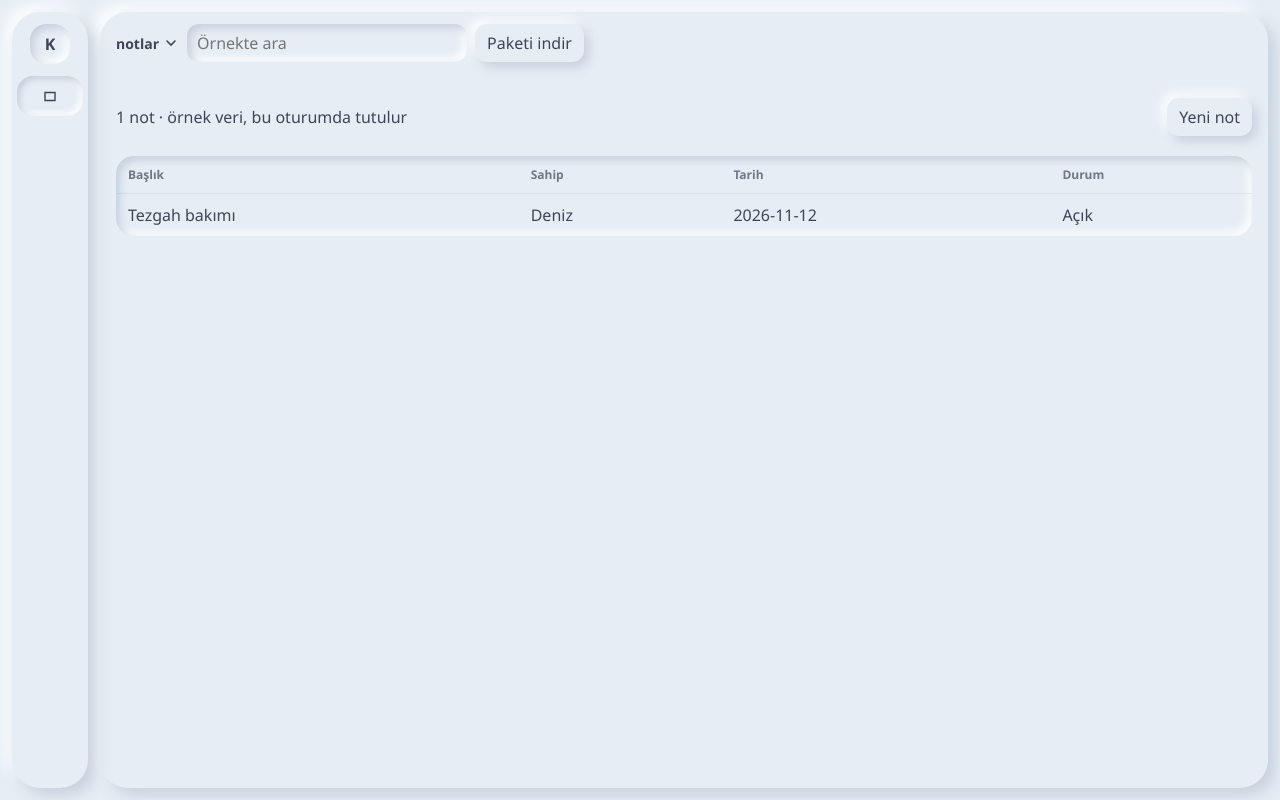
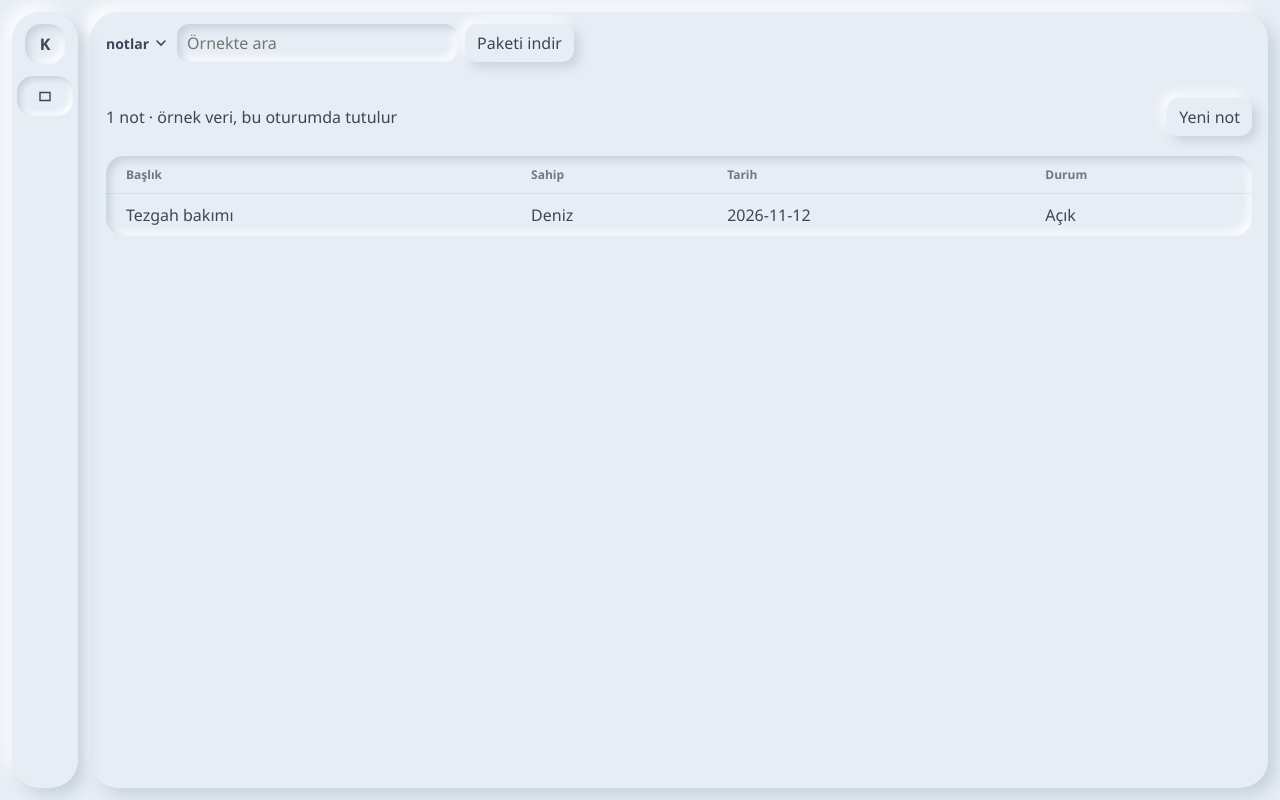
Before and after one commit to rofimosoft/kobikon-module-kit, a React (Vite) app: page /#/ornek/notlar in a window 1280 px wide. Built offline with nearby package versions, Linux system fonts and the light colour scheme.

Commit message:
Narrow the rail to 66 pixels and inset list text.
Co-authored-by: Cursor <cursoragent@cursor.com>

```diff
--- a/src/index.css
+++ b/src/index.css
@@ -43,7 +43,7 @@ button { cursor: pointer; }
 .nav-anchor {
   position: relative;
   z-index: 3;
-  width: 76px;
+  width: 66px;
   height: 100%;
   flex-shrink: 0;
   overflow: hidden;
@@ -62,7 +62,7 @@ button { cursor: pointer; }
 
 .rail-slot {
   display: flex;
-  width: 76px;
+  width: 66px;
   flex-shrink: 0;
   align-items: center;
   justify-content: center;
@@ -74,7 +74,7 @@ button { cursor: pointer; }
 
 .icon-face {
   display: flex;
-  width: 66px;
+  width: 56px;
   height: 40px;
   align-items: center;
   justify-content: center;
@@ -137,7 +137,7 @@ button { cursor: pointer; }
 .pop {
   position: absolute;
   top: calc(100% + 4px);
-  left: 68px;
+  left: 58px;
   z-index: 3;
   display: grid;
   width: 200px;
@@ -151,7 +151,7 @@ button { cursor: pointer; }
 .nav-head .pop {
   top: 56px;
   right: 12px;
-  left: 68px;
+  left: 58px;
   width: auto;
 }
 
@@ -235,7 +235,7 @@ button.grow-row { gap: 8px; padding: 0; }
   box-shadow: inset 3px 3px 6px var(--neu-dark), inset -3px -3px 6px var(--neu-light);
 }
 
-.sub { display: grid; gap: 4px; margin-top: 4px; padding-right: 8px; padding-left: 68px; }
+.sub { display: grid; gap: 4px; margin-top: 4px; padding-right: 8px; padding-left: 58px; }
 
 .sub-clip {
   display: grid;
@@ -320,8 +320,10 @@ button.grow-row { gap: 8px; padding: 0; }
   min-width: 160px;
   gap: 4px;
   border-radius: 16px;
-  padding: 4px;
+  padding: 8px;
 }
+
+.channel-pop .nav-sub { padding: 6px 12px; }
 
 .topbar input, .fields input, .fields select, .create-form input {
   width: 100%;
@@ -380,6 +382,8 @@ button.grow-row { gap: 8px; padding: 0; }
 table { width: 100%; border-collapse: collapse; }
 
 th, td { padding: 10px 12px; text-align: left; }
+th:first-child, td:first-child { padding-left: 20px; }
+th:last-child, td:last-child { padding-right: 20px; }
 
 th { color: var(--muted); font-size: 12px; font-weight: 650; }
 
```
